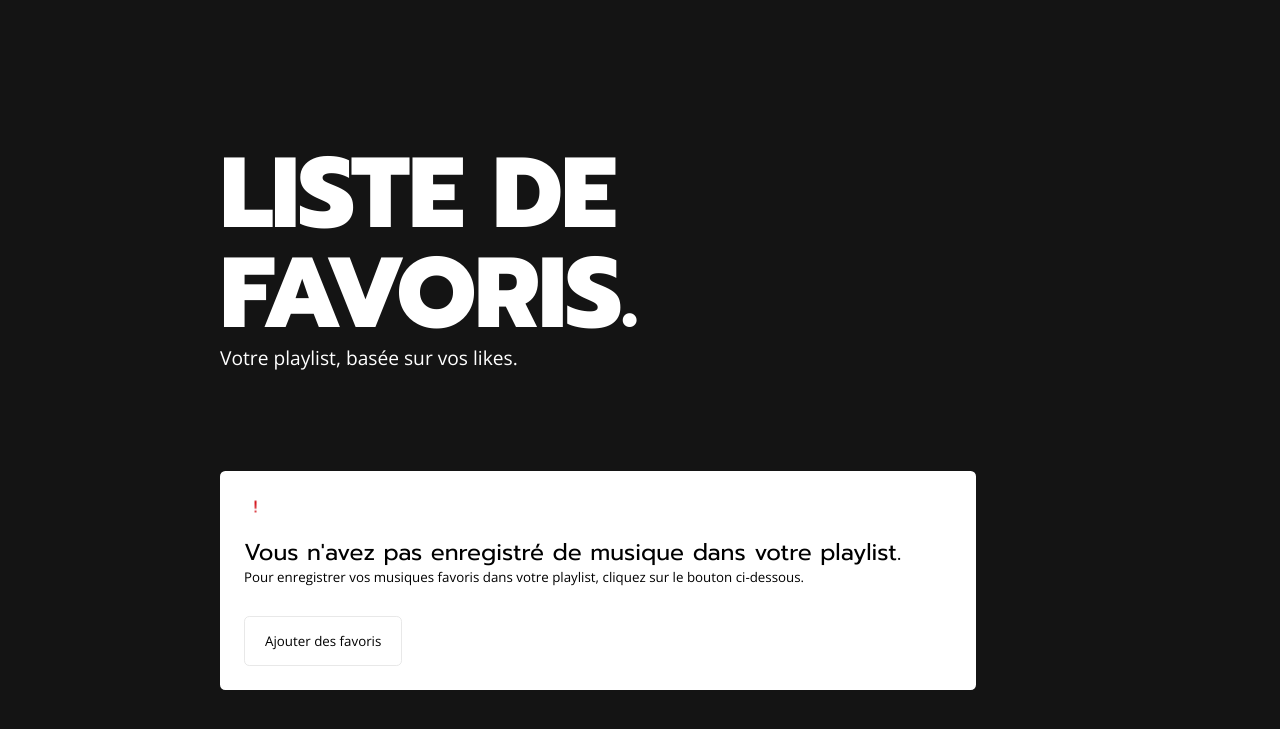
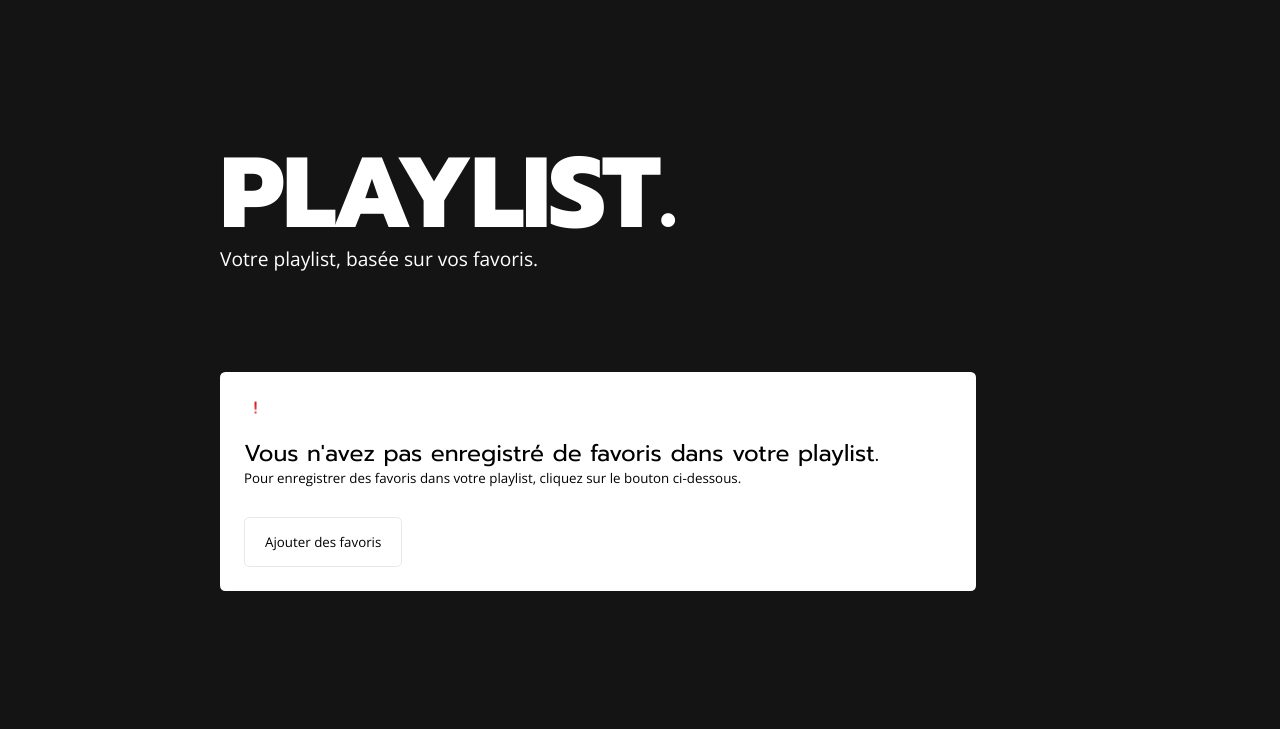
Before and after one commit to nnsncl/DeezerAPI, a plain HTML site: page playlist.html in a window 1280 px wide. Shown: the part 115-844 px from the top of the page. After the commit the page ends 806 px from the top, so only its background shows below. Drawn offline with nearby package versions, Linux system fonts and the light colour scheme.

Commit message:
Gramar fixes

```diff
--- a/js/playlist.js
+++ b/js/playlist.js
@@ -43,8 +43,8 @@ $(document).ready(() => {
         $(".centered-container").append(`
             <div class="flashbag-alert">
                 <ion-icon class="is-bouncing text-lg" name="alert-outline"></ion-icon>
-                <h3 class="color-black">Vous n'avez pas enregistré de musique dans votre playlist.</h3>
-                <p class="color-black mb-30 text-xs">Pour enregistrer vos musiques favoris dans votre playlist, cliquez sur le bouton ci-dessous.</p>
+                <h3 class="color-black">Vous n'avez pas enregistré de favoris dans votre playlist.</h3>
+                <p class="color-black mb-30 text-xs">Pour enregistrer des favoris dans votre playlist, cliquez sur le bouton ci-dessous.</p>
                 <a href='search.html' class='color-black button-line'>Ajouter des favoris</a>
             </div>
         `)
--- a/playlist.html
+++ b/playlist.html
@@ -25,8 +25,8 @@
     </header>
     <section class="container">
         <div class="centered-container is-animated">
-            <h1 class="display-large is-animated">Liste de favoris.</h1>
-            <p class="is-animated mb-100">Votre playlist, basée sur vos likes.</p>
+            <h1 class="display-large is-animated">Playlist.</h1>
+            <p class="is-animated mb-100">Votre playlist, basée sur vos favoris.</p>
             <div class="cards-stack" id="cards-stack"></div>
         </div>
     </section>
```
Also changed, not shown: index.html (+1 -1 lines), search.html (+2 -2 lines).
